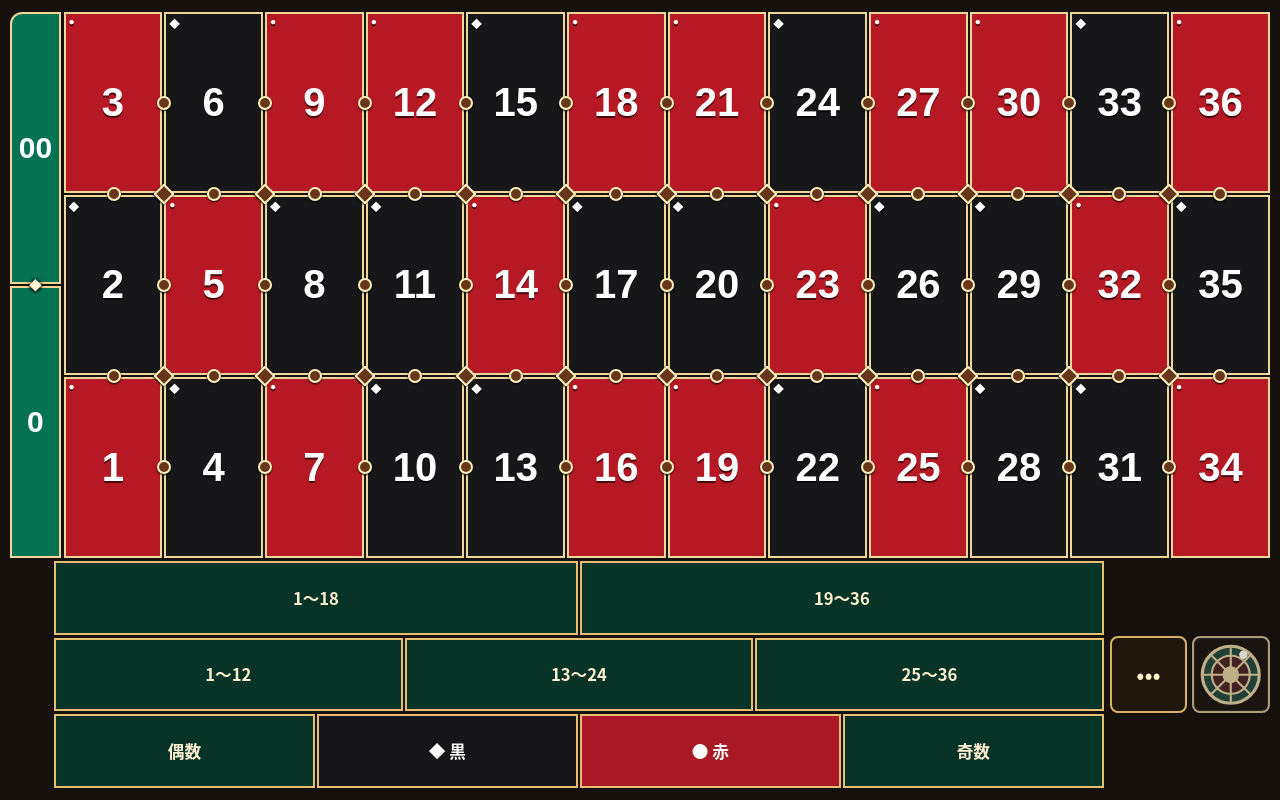
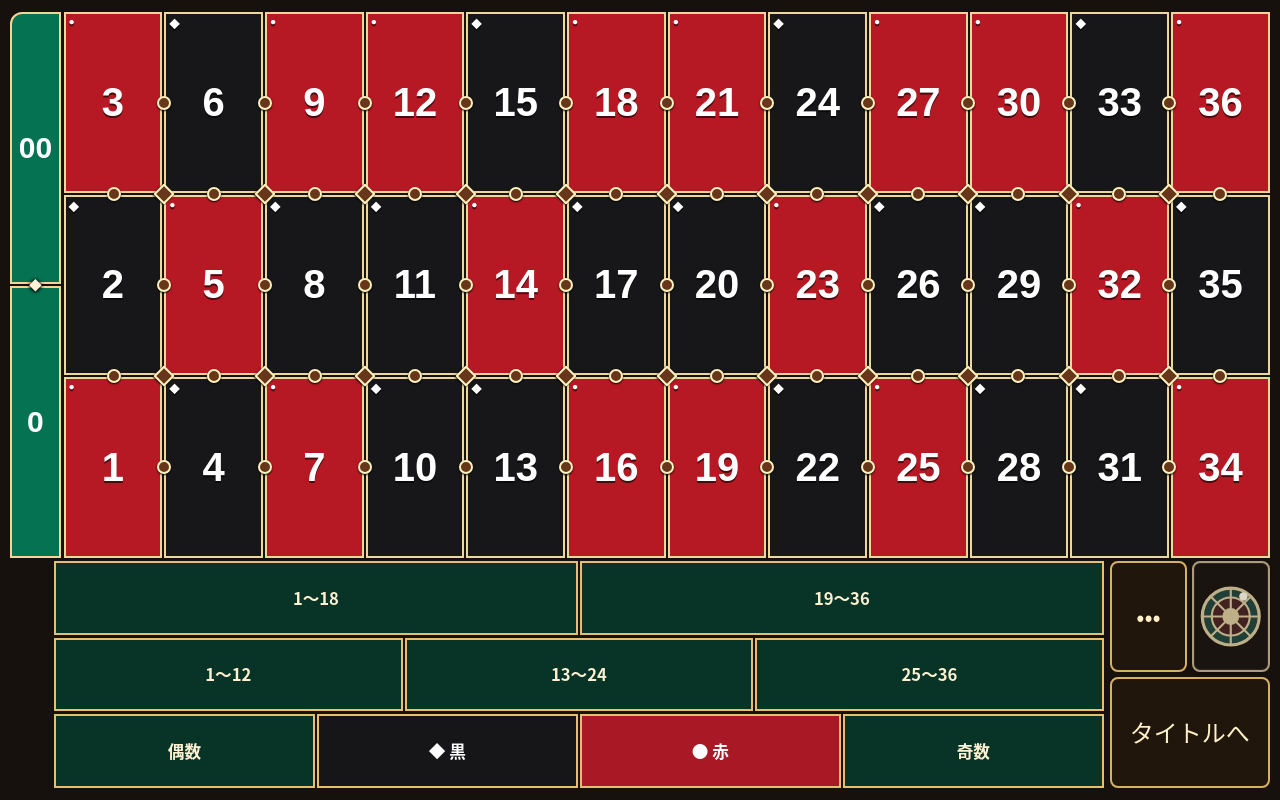
Before and after one commit to asa-app/nobunaga-roulette, a plain HTML site: page index.html in a window 1280 px wide. Both pictures are taken after a click on the button 639 px from the left and 632 px from the top of the page. Drawn offline with Linux system fonts and the light colour scheme.

Commit message:
Add wide return-to-title button that refunds all wagers first

```diff
--- a/app.js
+++ b/app.js
@@ -1056,6 +1056,7 @@
     $("go-story").onclick=enterStory;
     $("open-bets").onclick=()=>openModal("bets");$("open-settings").onclick=()=>openModal("settings");
     $("open-operations").onclick=()=>openModal("settings");
+    $("bet-to-title").onclick=()=>{refundAll();show("title")};
     $("modal-backdrop").addEventListener("click",e=>{if(e.target===$("modal-backdrop"))closeModal()});
     document.addEventListener("keydown",e=>{if(e.key==="Escape"&&modalType)closeModal()});
     document.querySelectorAll("[data-chip]").forEach(b=>b.onclick=()=>{selectedChip=+b.dataset.chip;refresh();sound("select")});
--- a/index.html
+++ b/index.html
@@ -47,6 +47,7 @@
           <div class="bet-bottom-actions" aria-label="操作ボタン・仮配置">
             <button id="open-operations" class="bet-bottom-tool" type="button" aria-label="操作メニュー">•••</button>
             <button id="start-spin" class="bet-bottom-tool" type="button" disabled aria-label="ルーレット開始"><svg viewBox="0 0 64 64" aria-hidden="true"><circle cx="32" cy="32" r="27" fill="#07513b" stroke="#e9c66d" stroke-width="3"/><circle cx="32" cy="32" r="18" fill="#691f1c" stroke="#e9c66d" stroke-width="2"/><path d="M32 5v20M32 39v20M5 32h20M39 32h20M13 13l14 14M37 37l14 14M13 51l14-14M37 27l14-14" stroke="#e9c66d" stroke-width="2"/><circle cx="32" cy="32" r="8" fill="#e9c66d"/><circle cx="44" cy="13" r="4" fill="#fff3cf"/></svg></button>
+            <button id="bet-to-title" class="bet-bottom-tool bet-title-return" type="button">タイトルへ</button>
           </div>
         </div>
 
--- a/style.css
+++ b/style.css
@@ -2521,3 +2521,14 @@ html,body,.game{font-family:"Noto Sans CJK JP","Hiragino Kaku Gothic ProN","Yu G
 .operations-records{display:grid;grid-template-rows:repeat(2,minmax(0,1fr));gap:7px;min-height:0}
 .operations-paper{background:linear-gradient(#f2e5c5,#dbca9f);color:#362312;box-shadow:inset 0 0 0 1px #a47a3c}
 .operations-back{align-self:end;height:48%;background:#332417;color:#fff0c7}
+
+/* Three controls stay entirely inside the existing bottom-right space. */
+.bet-bottom-actions{
+  grid-template-rows:repeat(2,minmax(44px,1fr));
+  align-items:stretch;
+}
+.bet-bottom-actions .bet-bottom-tool{aspect-ratio:auto;height:100%}
+.bet-title-return{
+  grid-column:1 / -1;
+  font-size:clamp(16px,2.2vw,24px);
+}
```
